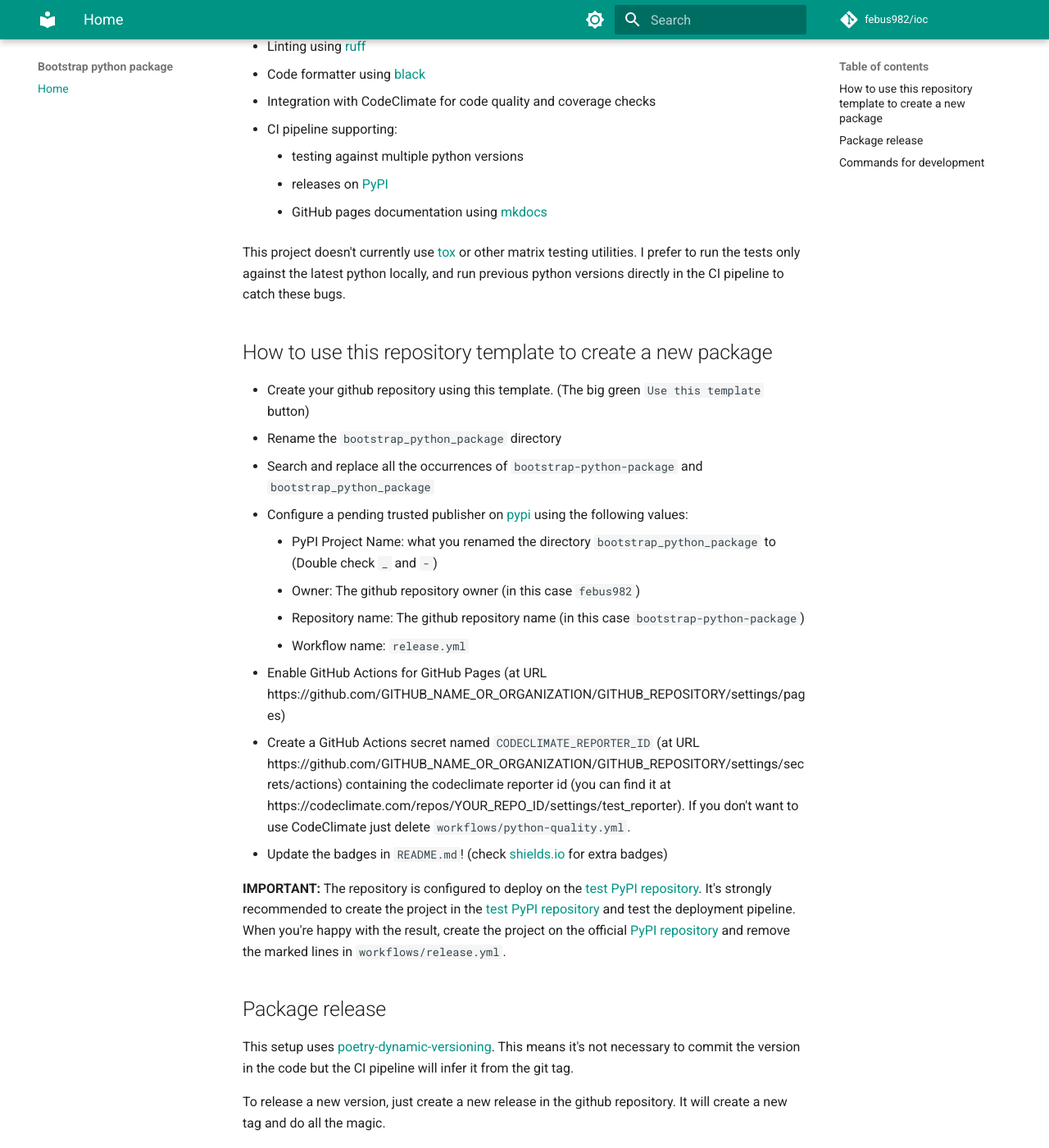
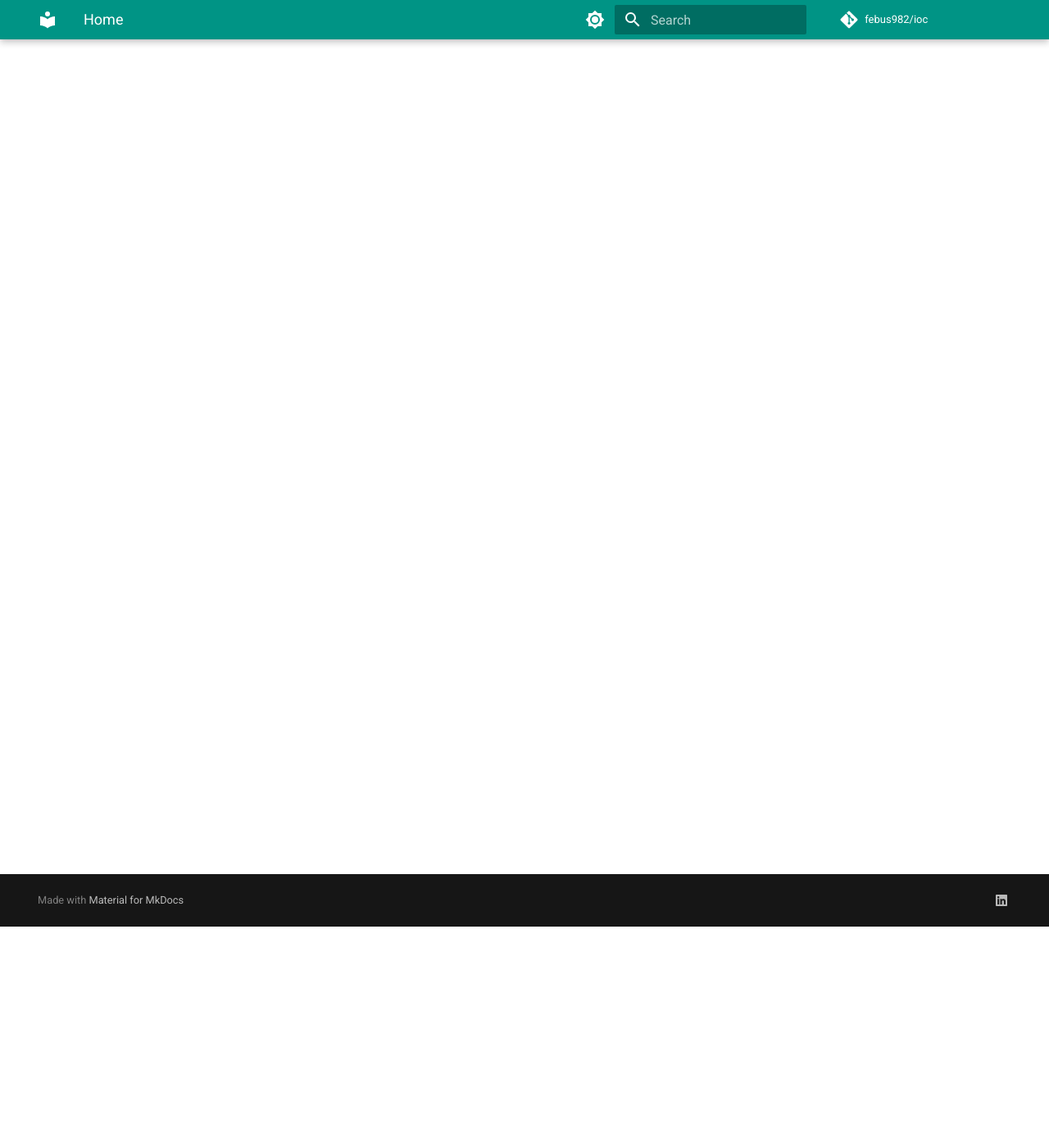
Before and after one commit to febus982/python-ioc, an MkDocs documentation site: the page built from docs/index.md, in a window 1280 px wide and 1400 px high, scrolled down 270 px. Shown: the whole window at 82% size. Built offline with MkDocs 1.6.1 and Material for MkDocs 9.7.7, drawn with Linux system fonts in a browser that asks for light colours; comment, search, counter and statistics services are not loaded; some of the changed text lies outside the part shown.

Commit message:
Delete bootstrap documentation leftover

```diff
--- a/docs/index.md
+++ b/docs/index.md
@@ -1,64 +1 @@
-# bootstrap-python-package
-
-This template repository provides the boilerplate to create a python package.
-It is configured with all the following features:
-
-* Test suite using [pytest](https://docs.pytest.org/en/7.4.x/)
-* Typing using [mypy](https://mypy.readthedocs.io/en/stable/)
-* Linting using [ruff](https://github.com/astral-sh/ruff)
-* Code formatter using [black](https://pypi.org/project/black/)
-* Integration with CodeClimate for code quality and coverage checks
-* CI pipeline supporting:
-    * testing against multiple python versions
-    * releases on [PyPI](https://pypi.org)
-    * GitHub pages documentation using [mkdocs](https://www.mkdocs.org)
-
-This project doesn't currently use [tox](https://tox.wiki/en/4.11.4/index.html) or other matrix
-testing utilities. I prefer to run the tests only against the latest python locally, and run
-previous python versions directly in the CI pipeline to catch these bugs.
-
-## How to use this repository template to create a new package
-
-* Create your github repository using this template. (The big green `Use this template` button)
-* Rename the `bootstrap_python_package` directory
-* Search and replace all the occurrences of `bootstrap-python-package` and `bootstrap_python_package`
-* Configure a pending trusted publisher on [pypi](https://pypi.org/manage/account/publishing) using the following values:
-    * PyPI Project Name: what you renamed the directory `bootstrap_python_package` to (Double check `_` and `-`)
-    * Owner: The github repository owner (in this case `febus982`)
-    * Repository name: The github repository name (in this case `bootstrap-python-package`)
-    * Workflow name: `release.yml`
-* Enable GitHub Actions for GitHub Pages (at URL https://github.com/GITHUB_NAME_OR_ORGANIZATION/GITHUB_REPOSITORY/settings/pages)
-* Create a GitHub Actions secret named `CODECLIMATE_REPORTER_ID` (at URL https://github.com/GITHUB_NAME_OR_ORGANIZATION/GITHUB_REPOSITORY/settings/secrets/actions)
-  containing the codeclimate reporter id (you can find it at https://codeclimate.com/repos/YOUR_REPO_ID/settings/test_reporter).
-  If you don't want to use CodeClimate just delete `workflows/python-quality.yml`.
-* Update the badges in `README.md`! (check [shields.io](https://shields.io/) for extra badges)
-
-**IMPORTANT:** The repository is configured to deploy on the [test PyPI repository](https://test.pypi.org/).
-It's strongly recommended to create the project in the [test PyPI repository](https://test.pypi.org/) and test
-the deployment pipeline. When you're happy with the result, create the project on the official [PyPI repository](https://pypi.org/)
-and remove the marked lines in `workflows/release.yml`.
-
-## Package release
-
-This setup uses [poetry-dynamic-versioning](https://github.com/mtkennerly/poetry-dynamic-versioning).
-This means it's not necessary to commit the version in the code but the CI pipeline
-will infer it from the git tag.
-
-To release a new version, just create a new release in the github repository. It will
-create a new tag and do all the magic.
-
-**IMPORTANT:** The default configuration requires the release name and the tag to follow
-the convention `vX.X.X` (semantic versioning preceded by lowercase `v`). It will publish
-the correct version on Pypi, omitting the `v` (ie. `v1.0.0` will publish `1.0.0`).
-
-This format can be customized, refer to [poetry-dynamic-versioning docs](https://github.com/mtkennerly/poetry-dynamic-versioning)
-
-## Commands for development
-
-All the common commands used during development can be run using make targets:
-
-* `make dev-dependencies`: Install dev requirements
-* `make test`: Run test suite
-* `make check`: Run tests, code style and lint checks
-* `make fix`: Run code style and lint automatic fixes (where possible)
-* `make docs`: Render the mkdocs website locally
+# IoC
```
Also changed, not shown: README.md (+7 -60 lines).
